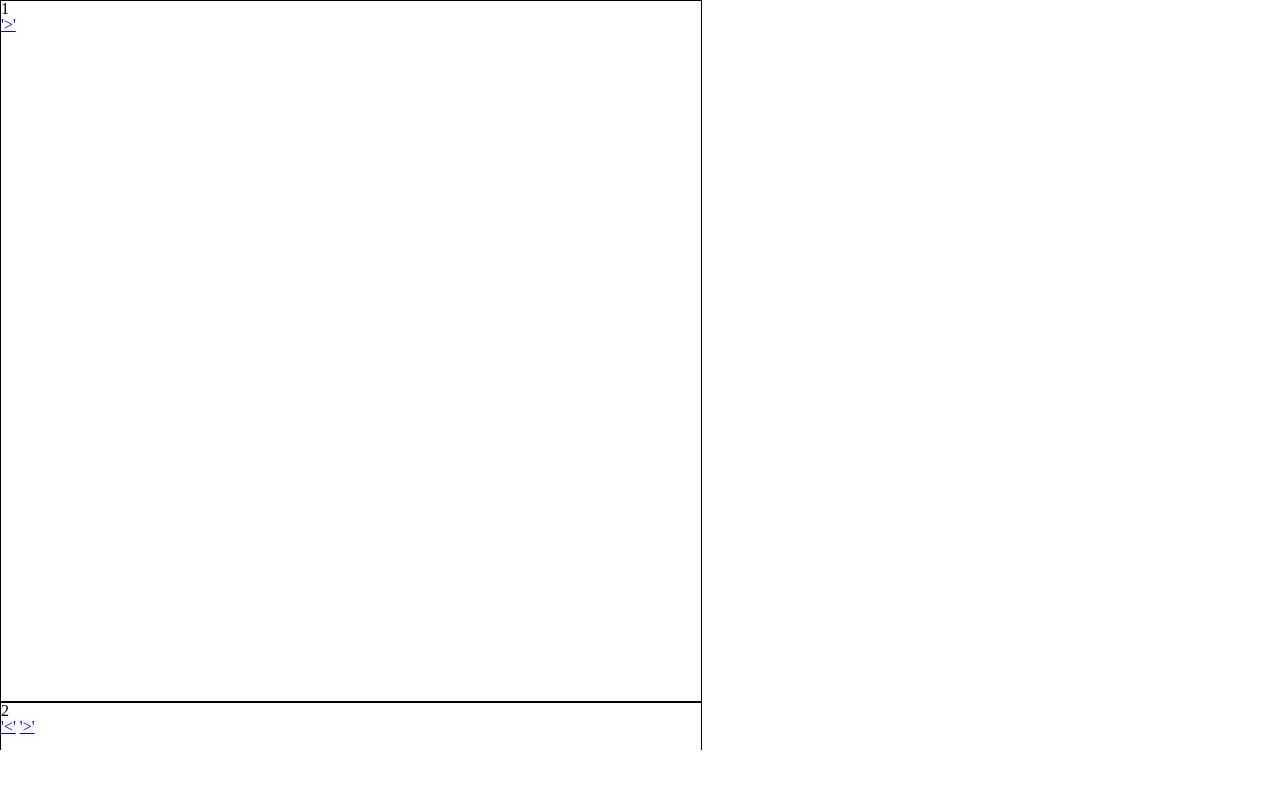
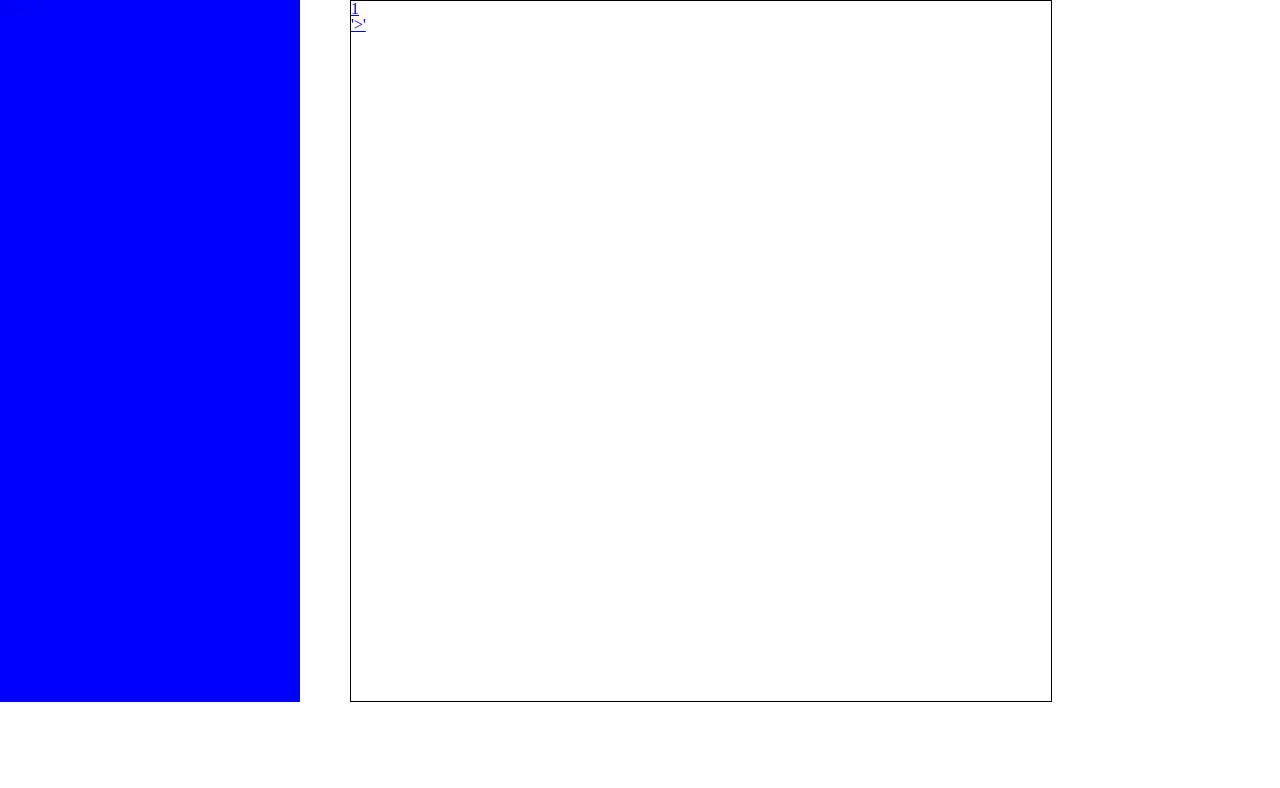
Before and after one commit to willdurkin/local-scroll, a plain HTML site: page index.html in a window 1280 px wide. Drawn offline with nearby package versions, Linux system fonts and the light colour scheme.

Commit message:
back to working version

```diff
--- a/css/style.css
+++ b/css/style.css
@@ -1,24 +1,21 @@
-html, body {
-	height: 100%;
+#wrapper {
+	width: 1200px;
+	height: 750px;
 }
 
-/*#left-rail {
+#left-rail {
 	width: 300px;
 	height: 702px;
 	background-color: blue;
 	float: left;
-}*/
+}
 
 #content {
-	/*margin-left: 50px;*/
-	width: 750px;
-	height: 750px;
+	margin-left: 50px;
+	width: 722px;
+	height: 702px;
 	overflow: hidden;
-	/*float: left;*/
-	min-width: 750px;
-	max-width: 1500px;
-	min-height: 750px;
-	max-height: 1500px;
+	float: left;
 }
 
 .row {
@@ -30,6 +27,6 @@ html, body {
 	width: 700px;
 	height: 700px;
 	border: black 1px solid;
-	margin-right: 50%;
-	/*float: left;*/
+	margin-right: 40px;
+	float: left;
 }
--- a/index.html
+++ b/index.html
@@ -8,11 +8,12 @@
     <link href='http://fonts.googleapis.com/css?family=Roboto+Slab:100,400,700' rel='stylesheet' type='text/css'>
 </head>
 <body>
-<!-- 		<div id='left-rail'>
+	<div id='wrapper'>
+		<div id='left-rail'>
 			<ul>
 				<li><a href="#row1">Row 1</li>
 			</ul>
-		</div> --><!-- left rail -->
+		</div><!-- left rail -->
 		<div id='content'>
 			<ul class='row' id='row1'>
 				<li class='slide' id='1a'>
@@ -73,7 +74,8 @@
 				<div style="clear: both;"></div>
 			</ul>
 		</div><!-- content -->
-		<!-- <div style="clear: both;"></div> -->
+		<div style="clear: both;"></div>
+	</div><!-- wrapper -->
 </body>
 	<script src="http://ajax.googleapis.com/ajax/libs/jquery/1.5.1/jquery.min.js"></script>
 
```
Also changed, not shown: 1 other file.
